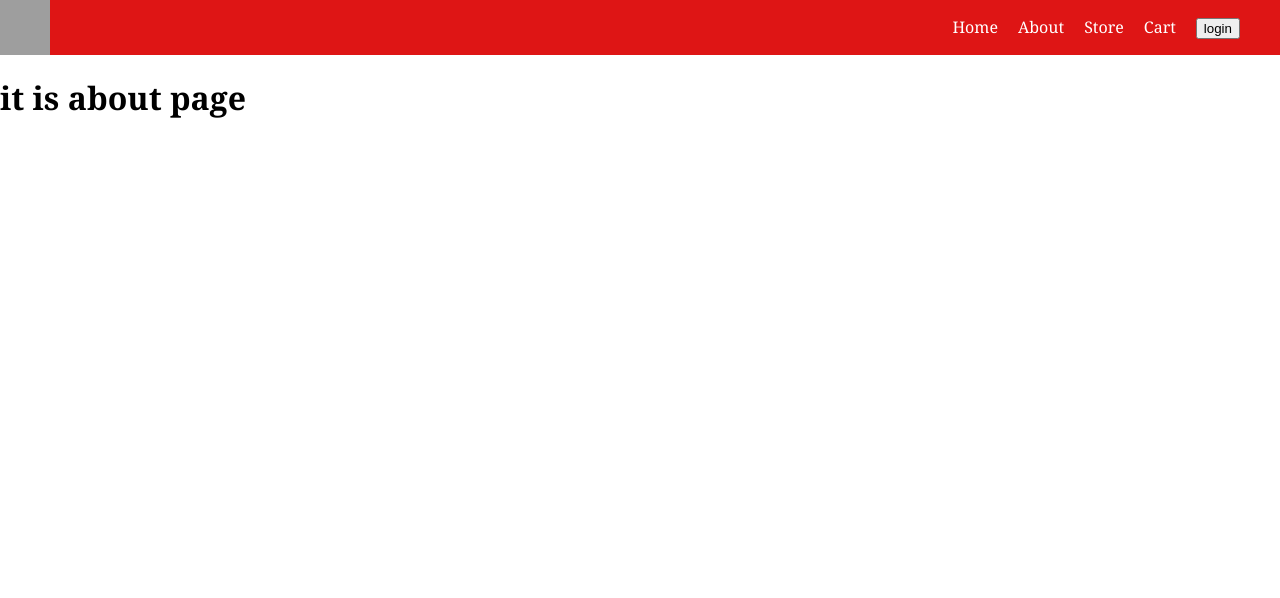
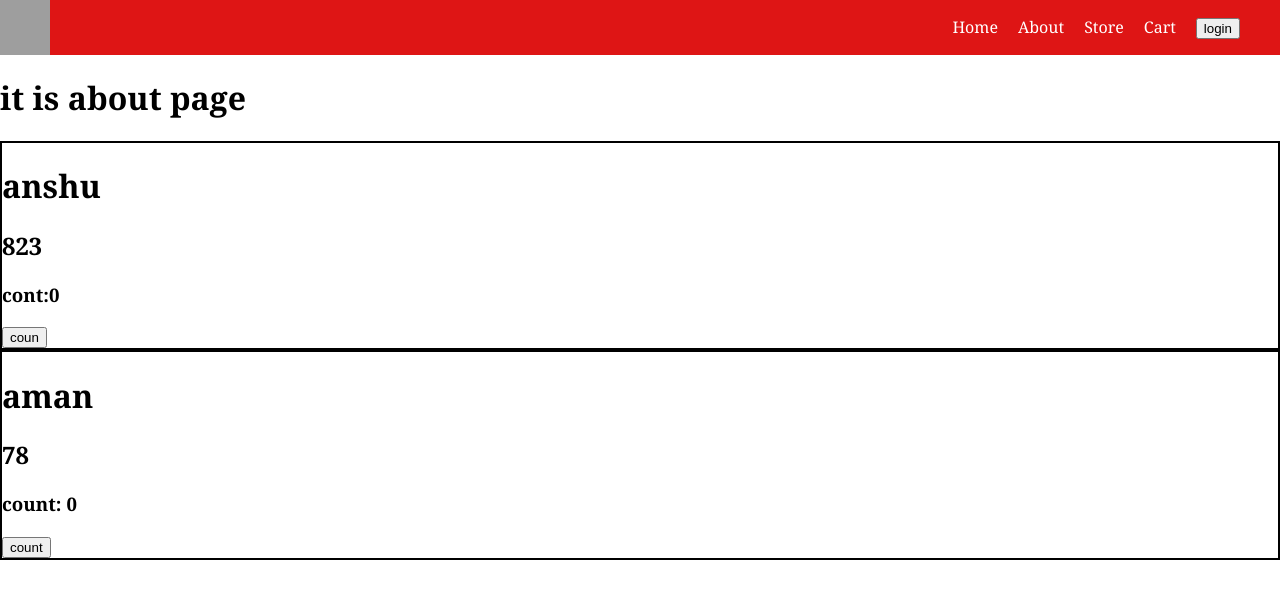
Before and after one commit to 001anshu/sasta-zomato, a React (Vite) app: page /about in a window 1280 px wide. Shown: the top 598 px of the page. Built offline with nearby package versions, Linux system fonts and the light colour scheme; grey boxes are pictures that could not be loaded.

Commit message:
classy components

```diff
--- a/src/components/About.js
+++ b/src/components/About.js
@@ -1,10 +1,14 @@
 import Header from "./Header";
+import UserClass from "./UserClass";
+import UserC from "./UserC";
 const About=()=>{
   return (
   <div>
 
     <div className="about">
       <h1>it is about page</h1>
+      <UserC name={"anshu"} id={823}/>
+      <UserClass name={"aman"} id={78}/>
     </div>
   </div>);
 }
--- a/src/components/Body.js
+++ b/src/components/Body.js
@@ -82,7 +82,7 @@ const Body = () => {
       </div>
       <div className="cards">
         {filterdata.map((restr) => (
-          <Link to ={"/restromenu/"+ restr.info.id}><RestroCard key={restr.info.id} resdata={restr} /></Link>
+          <Link to ={"/restromenu/"+ restr.info.id} key={restr.info.id}><RestroCard key={restr.info.id} resdata={restr} /></Link>
         ))}
       </div>
     </div>
--- a/src/components/Header.js
+++ b/src/components/Header.js
@@ -1,6 +1,7 @@
 import { LOGO_URL } from "../utils/constant";
 import { useState } from "react";
 import { Link } from "react-router-dom";
+
 const Header = () => {
 
 const [btnname,setbtnname]=useState("login");
--- a/src/components/Restromenu.js
+++ b/src/components/Restromenu.js
@@ -16,7 +16,7 @@ const Restromenu = () => {
     const json = await data2.json();
     console.log(
       json.data?.cards[4]?.groupedCard?.cardGroupMap?.REGULAR.cards[1].card.card
-      .itemCards
+      .itemCards+ "a"
     );
     const r =
       json.data.cards[4].groupedCard?.cardGroupMap?.REGULAR.cards[1].card.card
@@ -28,14 +28,15 @@ const Restromenu = () => {
 
   return menu == null ? (
     <Nakli />
+
   ) : (
     <div>
       <div>
         <h1>{main}</h1>
+
       </div>
       <ul>
-        {menu.map((re) => <li key={re.card.info.id}>{re.card.info.name}
-        key=re.card.info.id</li>
+        {menu.map((re) => <li key={re.card.info.id}>{re.card.info.name}</li>
         )}
 
       </ul>
--- /dev/null
+++ b/src/components/UserC.js
@@ -0,0 +1,24 @@
+
+import { useState } from "react";
+
+
+const UserC=(props)=>{
+  const{name,id}=props;
+  const [count,setCount]=useState(0);
+  return(
+
+    <div className="user">
+      <h1>{name}</h1>
+      <h2>{id}</h2>
+      <h3>cont:{count}</h3>
+      <button onClick={()=>{
+        let a=count
+        a=a+1;
+        setCount(a);
+      }}>coun</button>
+
+
+    </div>
+  )
+}
+export default UserC;
--- /dev/null
+++ b/src/components/UserClass.js
@@ -0,0 +1,28 @@
+import React from "react";
+class UserClass extends React.Component {
+  constructor(props){
+    super(props);
+    this.state={
+      count:0,
+    }
+
+  }
+
+
+  render() {
+    const{name,id,loc}=this.props;
+    return (
+      <div className="user">
+        <h1>{name}</h1>
+        <h2>{id}</h2>
+        <h3>count: {this.state.count}</h3>
+        <button onClick={()=>{
+          this.setState({
+            count:this.state.count+1,
+          })
+        }}>count</button>
+      </div>
+    );
+  }
+}
+export default UserClass;
--- a/style.css
+++ b/style.css
@@ -118,3 +118,6 @@ body{
   margin: 10px;
 
 }
+.user{
+  border: 2px solid black;
+}
```
